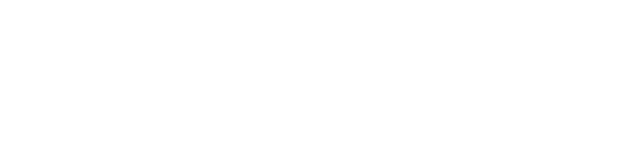
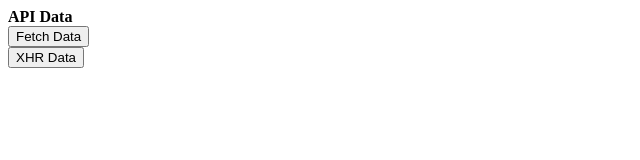
Before and after one commit to Lena-coder1/lab10, a plain HTML site: page index.html in a window 1280 px wide. Shown: the whole page, without its empty margins (0-640 px from the left). Drawn offline with Linux system fonts and the light colour scheme.

Commit message:
adding updated index

```diff
--- a/index.html
+++ b/index.html
@@ -11,5 +11,10 @@
 </head>
 <body>
 
+    <header><b>API Data</b>  </header>
+    <div> <button id = "fetchData"> Fetch Data </button> </div>
+    <div> <button id = "xhrData"> XHR Data </button> </div>
+
+
 </body>
 </html>
```
